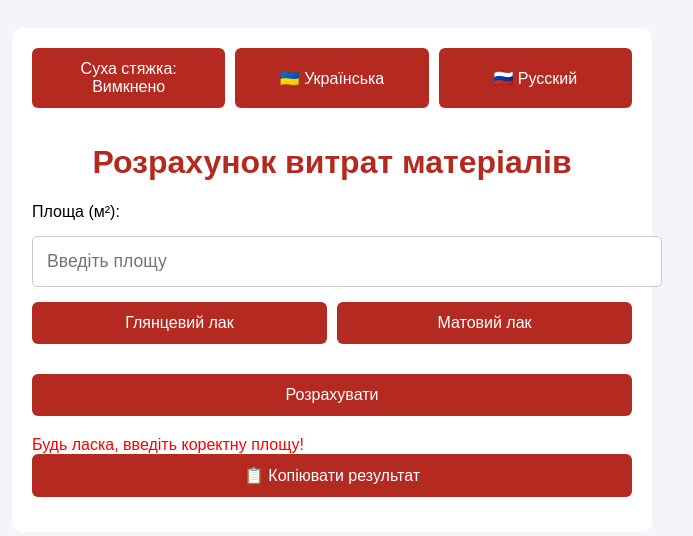
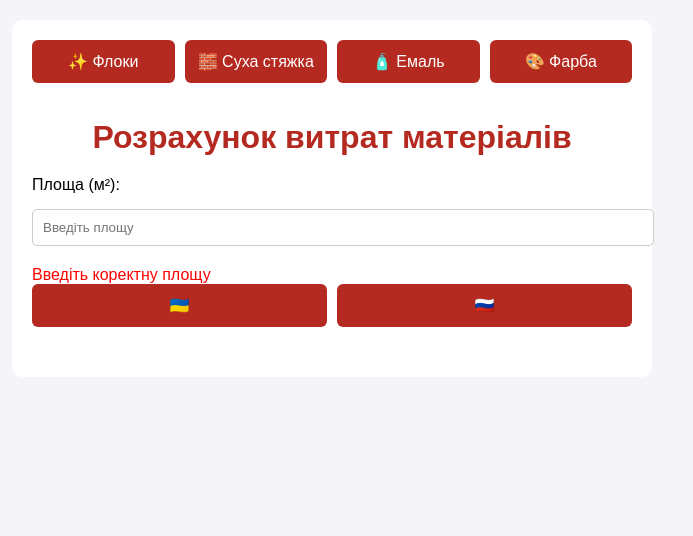
Before and after one commit to VedeVpered/VedeVpered, a plain HTML site: page index.html in a window 1280 px wide. Shown: the whole page, without its empty margins (308-1001 px from the left). Drawn offline with Linux system fonts and the light colour scheme.

Commit message:
Add files via upload

```diff
--- a/index.html
+++ b/index.html
@@ -1,143 +1,226 @@
 
 <!DOCTYPE html>
-
 <html lang="uk">
 <head>
-<meta charset="utf-8"/>
-<meta content="width=device-width, initial-scale=1.0" name="viewport"/>
+  <link rel="icon" type="image/x-icon" href="favicon.ico" />
+  <meta charset="UTF-8" />
+  <meta name="viewport" content="width=device-width, initial-scale=1.0" />
   <title>PoliBest калькулятор</title>
-<link href="icon-192.png" rel="icon" type="image/png"/>
-<link href="icon-192.png" rel="apple-touch-icon" sizes="192x192"/>
-<link href="manifest.json" rel="manifest"/>
-<meta content="#b52a20" name="theme-color"/>
   <style>
-    body { font-family: Arial; padding: 20px; background: #f4f4f9; color: #000; }
+    body { font-family: Arial, sans-serif; background: #f4f4f9; color: #000; margin: 0; padding: 20px; }
     .container { max-width: 600px; margin: auto; background: #fff; padding: 20px; border-radius: 10px; }
-    h1 { color: #b52a20; text-align: center; }
+    h1 { color: #b52a20; text-align: center; margin-bottom: 20px; }
     label, input, button { display: block; width: 100%; margin-bottom: 15px; }
     input { padding: 10px; border: 1px solid #ccc; border-radius: 5px; }
-    button { background: #b52a20; color: white; padding: 12px; border: none; border-radius: 6px; font-size: 16px; }
+
+    button {
+      background: #b52a20;
+      color: white;
+      padding: 12px;
+      border: none;
+      border-radius: 6px;
+      font-size: 16px;
+      cursor: pointer;
+      position: relative;
+      display: flex;
+      align-items: center;
+      justify-content: center;
+      transition: background-color 0.2s ease;
+    }
+
     button:hover { background: #a61f1f; }
-    .row { display: flex; gap: 10px; flex-wrap: wrap; margin-bottom: 15px; }
-    .row button { flex: 1; }
+
+    .row, .lac-type, .lang-row {
+      display: flex;
+      gap: 10px;
+      flex-wrap: wrap;
+      margin-bottom: 15px;
+    }
+
+    .row button, .lac-type button, .lang-row button { flex: 1; }
+
+    .active::before {
+      content: "";
+      width: 10px;
+      height: 10px;
+      border-radius: 50%;
+      background: white;
+      position: absolute;
+      left: 10px;
+    }
+
+    .lac-type { display: none; }
+
     .result { margin-top: 20px; }
   </style>
 </head>
 <body>
   <div class="container">
     <div class="row">
-<button id="dryScreedBtn" onclick="toggleDryScreed()">Суха стяжка: Вимкнено</button>
-<button onclick="switchLanguage('uk')">🇺🇦 Українська</button>
-<button onclick="switchLanguage('ru')">🇷🇺 Русский</button>
+      <button id="flokiBtn" onclick="selectMode('floki')">✨ Флоки</button>
+      <button id="screedBtn" onclick="toggleScreed()">🧱 Суха стяжка</button>
+      <button id="emalBtn" onclick="selectMode('emal')">🧴 Емаль</button>
+      <button id="paintBtn" onclick="selectMode('paint')">🎨 Фарба</button>
     </div>
-<h1 id="heading">Розрахунок витрат матеріалів</h1>
-<label for="area" id="areaLabel">Площа (м²):</label>
-<input id="area" oninput="calculate()" placeholder="Введіть площу" style="font-size:1.1rem; padding:14px; max-width:100%; font-size:1.1rem; padding:14px;" type="number"/>
-<div class="row">
-<button id="glossyBtn" onclick="setLacType('glossy')">Глянцевий лак</button>
-<button id="matteBtn" onclick="setLacType('matte')">Матовий лак</button>
+
+    <h1 id="title">Розрахунок витрат матеріалів</h1>
+    <label id="areaLabel" for="area">Площа (м²):</label>
+    <input type="number" id="area" placeholder="Введіть площу" oninput="calculate()" />
+
+    <div class="lac-type" id="lacButtons">
+      <button id="glossyBtn" onclick="selectLac('glossy')">Глянцевий лак</button>
+      <button id="matteBtn" onclick="selectLac('matte')">Матовий лак</button>
     </div>
-<button id="calculateButton" onclick="calculate()">Розрахувати</button>
+
     <div class="result" id="result"></div>
-<button onclick="copyResult()">📋 Копіювати результат</button>
+
+    <div class="lang-row">
+      <button onclick="switchLang('uk')">🇺🇦</button>
+      <button onclick="switchLang('ru')">🇷🇺</button>
     </div>
+  </div>
+
   <script>
+    let mode = '';
+    let lacType = 'glossy';
+    let screed = false;
+    let lang = 'uk';
+
     const translations = {
       uk: {
-        heading: "Розрахунок витрат матеріалів",
+        title: "Розрахунок витрат матеріалів",
         areaLabel: "Площа (м²):",
-        calculateButton: "Розрахувати",
-        alertMessage: "Будь ласка, введіть коректну площу!",
+        placeholder: "Введіть площу",
+        floki: "✨ Флоки",
+        screed: "🧱 Суха стяжка",
+        emal: "🧴 Емаль",
+        paint: "🎨 Фарба",
         glossy: "Глянцевий лак",
         matte: "Матовий лак",
-        copySuccess: "Скопійовано!",
-        glossyText: "Глянцевий",
-        matteText: "Матовий",
-        resultTitle: "Результати розрахунку:",
-        dryScreedOn: "Суха стяжка: Увімкнено",
-        dryScreedOff: "Суха стяжка: Вимкнено"
+        error: "Введіть коректну площу",
+        grunt: "Ґрунтівка",
+        enamel: "Емаль",
+        flakes: "Флоки",
+        varnish: "Лак",
+        total: "Загальна сума",
+        perM: "Ціна за м²",
+        paintMat: "Фарба"
       },
       ru: {
-        heading: "Расчет затрат материалов",
+        title: "Расчет расхода материалов",
         areaLabel: "Площадь (м²):",
-        calculateButton: "Рассчитать",
-        alertMessage: "Пожалуйста, введите корректную площадь!",
+        placeholder: "Введите площадь",
+        floki: "✨ Флоки",
+        screed: "🧱 Сухая стяжка",
+        emal: "🧴 Эмаль",
+        paint: "🎨 Краска",
         glossy: "Глянцевый лак",
         matte: "Матовый лак",
-        copySuccess: "Скопировано!",
-        glossyText: "Глянцевый",
-        matteText: "Матовый",
-        resultTitle: "Результаты расчета:",
-        dryScreedOn: "Сухая стяжка: Включено",
-        dryScreedOff: "Сухая стяжка: Выключено"
+        error: "Введите корректную площадь",
+        grunt: "Грунтовка",
+        enamel: "Эмаль",
+        flakes: "Флоки",
+        varnish: "Лак",
+        total: "Общая сумма",
+        perM: "Цена за м²",
+        paintMat: "Краска"
       }
     };
 
-    let currentLanguage = 'uk';
-    let lacType = 'glossy';
-    let dryScreed = false;
-
-    function switchLanguage(lang) {
-      currentLanguage = lang;
-      const t = translations[lang];
-      document.getElementById("heading").textContent = t.heading;
-      document.getElementById("areaLabel").textContent = t.areaLabel;
-      document.getElementById("calculateButton").textContent = t.calculateButton;
-      document.getElementById("glossyBtn").textContent = t.glossy;
-      document.getElementById("matteBtn").textContent = t.matte;
-      document.getElementById("dryScreedBtn").textContent = dryScreed ? t.dryScreedOn : t.dryScreedOff;
+    function switchLang(l) {
+      lang = l;
+      document.getElementById('title').innerText = translations[lang].title;
+      document.getElementById('areaLabel').innerText = translations[lang].areaLabel;
+      document.getElementById('area').placeholder = translations[lang].placeholder;
+      document.getElementById('flokiBtn').innerText = translations[lang].floki;
+      document.getElementById('screedBtn').innerText = translations[lang].screed;
+      document.getElementById('emalBtn').innerText = translations[lang].emal;
+      document.getElementById('paintBtn').innerText = translations[lang].paint;
+      document.getElementById('glossyBtn').innerText = translations[lang].glossy;
+      document.getElementById('matteBtn').innerText = translations[lang].matte;
       calculate();
     }
 
-    function setLacType(type) {
-      lacType = type;
-      document.getElementById('glossyBtn').classList.toggle('active', type === 'glossy');
-      document.getElementById('matteBtn').classList.toggle('active', type === 'matte');
+    function clearActive() {
+      ['flokiBtn','emalBtn','paintBtn'].forEach(id => document.getElementById(id).classList.remove('active'));
+    }
+
+    function selectMode(selected) {
+      mode = selected;
+      clearActive();
+      document.getElementById(selected + 'Btn').classList.add('active');
+      document.getElementById('lacButtons').style.display = (selected === 'floki') ? 'flex' : 'none';
       calculate();
     }
 
-    function toggleDryScreed() {
-      dryScreed = !dryScreed;
-      document.getElementById('dryScreedBtn').textContent = dryScreed ? translations[currentLanguage].dryScreedOn : translations[currentLanguage].dryScreedOff;
+    function selectLac(type) {
+      lacType = type;
+      document.getElementById('glossyBtn').classList.remove('active');
+      document.getElementById('matteBtn').classList.remove('active');
+      document.getElementById(type + 'Btn').classList.add('active');
+      calculate();
+    }
+
+    function toggleScreed() {
+      screed = !screed;
+      document.getElementById('screedBtn').classList.toggle('active', screed);
       calculate();
     }
 
     function calculate() {
       const area = parseFloat(document.getElementById('area').value);
-      const resultDiv = document.getElementById('result');
-      if (isNaN(area) || area <= 0) {
-        resultDiv.innerHTML = `<span style="color:red;">${translations[currentLanguage].alertMessage}</span>`;
+      const result = document.getElementById('result');
+      if (!area || area <= 0) {
+        result.innerHTML = `<span style="color:red;">${translations[lang].error}</span>`;
         return;
       }
 
-      const emalPrice = 1260, flokiPrice = 1350, glossyLakPrice = 1440, matteLakPrice = 1800, grundPrice = 720;
+      let html = '';
+      let total = 0;
+
+      if (screed) {
+        const gKg = Math.ceil(area * 0.2);
+        const gPrice = 720;
+        const gTotal = gKg * gPrice;
+        html += `<div><strong>${translations[lang].grunt}:</strong> ${gKg} кг × ${gPrice} = ${gTotal} грн</div>`;
+        total += gTotal;
+      }
+
+      if (mode === 'paint') {
+        const pKg = Math.ceil(area * 0.2);
+        const pPrice = 990;
+        const pTotal = pKg * pPrice;
+        html += `<div><strong>${translations[lang].paintMat}:</strong> ${pKg} кг × ${pPrice} = ${pTotal} грн</div>`;
+        total += pTotal;
+      } else if (mode === 'emal') {
+        const eKg = Math.ceil(area * 0.2);
+        const ePrice = 1260;
+        const eTotal = eKg * ePrice;
+        html += `<div><strong>${translations[lang].enamel}:</strong> ${eKg} кг × ${ePrice} = ${eTotal} грн</div>`;
+        total += eTotal;
+      } else if (mode === 'floki') {
         const emalKg = Math.ceil(area * 0.2);
         const flokiKg = Math.ceil(area * 0.025 * 20) / 20;
         const lakKg = Math.ceil(area * 0.12);
-      const grundKg = dryScreed ? Math.ceil(area * 0.2) : 0;
-      const lakPrice = lacType === 'glossy' ? glossyLakPrice : matteLakPrice;
+        const lakPrice = (lacType === 'glossy') ? 1440 : 1800;
 
-      const total = emalKg * emalPrice + flokiKg * flokiPrice + lakKg * lakPrice + grundKg * grundPrice;
-      const lang = translations[currentLanguage];
-      let result = `<strong>${lang.resultTitle}</strong><br/>`;
-      if (dryScreed) result += `Грунтівка: ${grundKg} кг × ${grundPrice} = ${grundKg * grundPrice} грн<br/>`;
-      result += `
-        Емаль: ${emalKg} кг × ${emalPrice} = ${emalKg * emalPrice} грн<br/>
-        Флоки: ${flokiKg} кг × ${flokiPrice} = ${flokiKg * flokiPrice} грн<br/>
-        Лак (${lacType === 'glossy' ? lang.glossyText : lang.matteText}): ${lakKg} кг × ${lakPrice} = ${lakKg * lakPrice} грн<br/>
-        <strong>Загальна сума:</strong> ${total} грн<br/>
-        <strong>Ціна за м²:</strong> ${(total / area).toFixed(2)} грн/м²
-      `;
-      resultDiv.innerHTML = result;
+        const emalTotal = emalKg * 1260;
+        const flokiTotal = flokiKg * 1350;
+        const lakTotal = lakKg * lakPrice;
+
+        html += `<div><strong>${translations[lang].enamel}:</strong> ${emalKg} кг × 1260 = ${emalTotal} грн</div>`;
+        html += `<div><strong>${translations[lang].flakes}:</strong> ${flokiKg} кг × 1350 = ${flokiTotal} грн</div>`;
+        html += `<div><strong>${translations[lang].varnish} (${lacType === 'glossy' ? translations[lang].glossy : translations[lang].matte}):</strong> ${lakKg} кг × ${lakPrice} = ${lakTotal} грн</div>`;
+
+        total += emalTotal + flokiTotal + lakTotal;
       }
 
-    function copyResult() {
-      navigator.clipboard.writeText(document.getElementById('result').innerText).then(() => {
-        alert(translations[currentLanguage].copySuccess);
-      });
+      html += `<div><strong>${translations[lang].total}:</strong> ${total} грн</div>`;
+      html += `<div><strong>${translations[lang].perM}:</strong> ${(total / area).toFixed(2)} грн/м²</div>`;
+      result.innerHTML = html;
     }
 
-    switchLanguage(currentLanguage);
+    switchLang('uk');
   </script>
 </body>
 </html>
```
Also changed, not shown: favicon.ico (added). Lines whose indentation alone changed are shown as unchanged.
